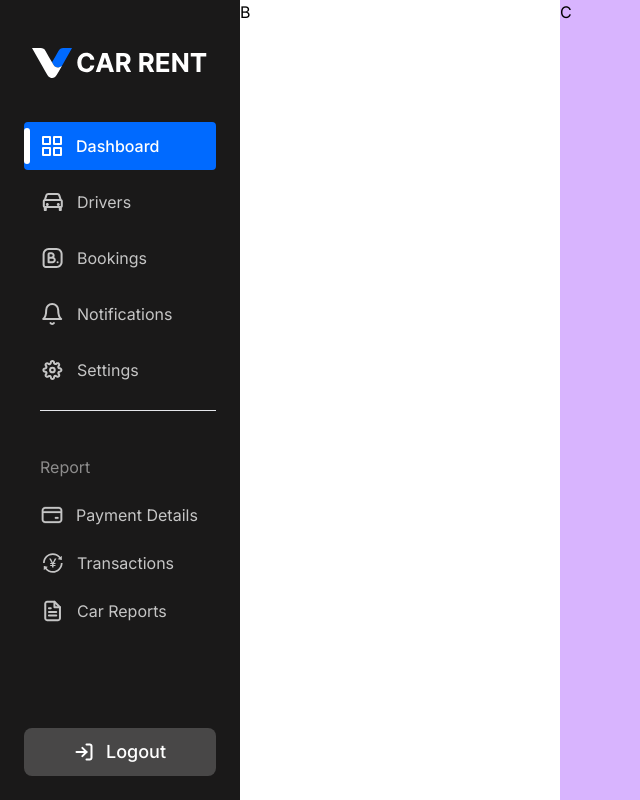
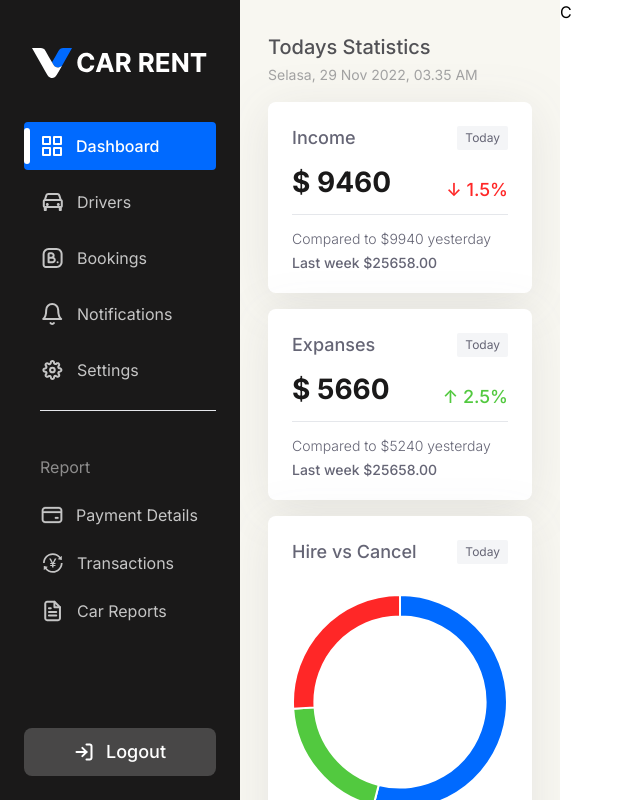
Before and after one commit to cuunoong/car-rental, a Next.js app: page / in a window 1280 px wide. Shown: the whole page, without its empty margins (0-640 px from the left). Built offline with nearby package versions, Linux system fonts and the light colour scheme.

Commit message:
Finising todays statistic

```diff
--- /dev/null
+++ b/components/card.tsx
@@ -0,0 +1,12 @@
+import React from "react";
+import Props from "./props";
+
+function Card(props: Props) {
+  return (
+    <div className="rounded-lg bg-white p-6 pb-[18px] drop-shadow-card">
+      {props.children}
+    </div>
+  );
+}
+
+export default Card;
--- /dev/null
+++ b/components/layout.tsx
@@ -0,0 +1,15 @@
+import React from "react";
+import MainMenu from "./main-menu";
+import Props from "./props";
+
+function Layout(props: Props) {
+  return (
+    <div className="flex h-screen w-screen flex-row font-inter">
+      <MainMenu />
+
+      {props.children}
+    </div>
+  );
+}
+
+export default Layout;
--- /dev/null
+++ b/components/statistic-card.tsx
@@ -0,0 +1,48 @@
+import React from "react";
+import Card from "./card";
+
+interface Props {
+  title: string;
+  date: string;
+  amount: number;
+  percentage: number;
+  comparedText: string;
+  lasetWeekText: string;
+}
+
+function StatisticCard(props: Props) {
+  return (
+    <Card>
+      <div className="flex flex-col space-y-3">
+        {/* Header */}
+        <div className="flex flex-row items-center justify-between">
+          <h3 className="text-gray-02">{props.title}</h3>
+          <span className="p5 rounded-sm bg-[#F4F5F7] px-2 py-1 text-gray-02">
+            {props.date}
+          </span>
+        </div>
+        {/* Details */}
+        <div className="flex flex-row items-end justify-between">
+          <h1 className="text-black">$ {props.amount}</h1>
+          <h3
+            className={props.percentage < 0 ? "text-secondary" : "text-green"}
+          >
+            {props.percentage < 0
+              ? `↓ ${props.percentage * -1}`
+              : `↑ ${props.percentage}`}
+            %
+          </h3>
+        </div>
+
+        <hr />
+
+        <div className="text-gray-02">
+          <p className="p3">{props.comparedText}</p>
+          <p className="p2">{props.lasetWeekText}</p>
+        </div>
+      </div>
+    </Card>
+  );
+}
+
+export default StatisticCard;
--- a/pages/index.tsx
+++ b/pages/index.tsx
@@ -1,13 +1,108 @@
-import Link from "next/link";
-import MainMenu from "../components/main-menu";
+import Card from "../components/card";
+import Layout from "../components/layout";
+import StatisticCard from "../components/statistic-card";
+import { Doughnut } from "react-chartjs-2";
+import { Chart as ChartJS, ArcElement, Tooltip, Legend } from "chart.js";
+
+ChartJS.register(ArcElement, Tooltip);
+
+const data = {
+  labels: ["Hired", "Canceled", "Pending"],
+  datasets: [
+    {
+      label: "Total",
+      data: [54, 20, 26],
+      backgroundColor: ["#006AFF", "#52C93F", "#FF2727"],
+    },
+  ],
+};
 
 export default function Home() {
   return (
-    <div className="flex h-screen w-screen flex-row font-inter">
-      <MainMenu />
+    <Layout>
+      {/* Todays Statistic */}
+      <div className="flex w-80 flex-col space-y-4 overflow-y-auto bg-gray-04 px-7 py-8">
+        {/* Headline */}
+        <div>
+          <h2 className="text-gray-01">Todays Statistics</h2>
+          <span className="h5 text-gray-03">
+            {new Date().toLocaleString("id-ID", {
+              weekday: "long",
+              day: "2-digit",
+              month: "short",
+              year: "numeric",
+              hour: "2-digit",
+              minute: "2-digit",
+              hour12: true,
+            })}
+          </span>
+        </div>
 
-      <div className="w-80">B</div>
-      <div className="flex-1 bg-purple-300">C</div>
-    </div>
+        {/* Income */}
+        <StatisticCard
+          title="Income"
+          date="Today"
+          amount={9460.0}
+          percentage={-1.5}
+          comparedText="Compared to $9940 yesterday"
+          lasetWeekText="Last week $25658.00"
+        />
+
+        {/* Expanses */}
+        <StatisticCard
+          title="Expanses"
+          date="Today"
+          amount={5660.0}
+          percentage={2.5}
+          comparedText="Compared to $5240 yesterday"
+          lasetWeekText="Last week $25658.00"
+        />
+
+        <Card>
+          <div className="flex flex-col space-y-[30px]">
+            {/* Header */}
+            <div className="flex flex-row items-center justify-between">
+              <h3 className="text-gray-02">Hire vs Cancel</h3>
+              <span className="p5 rounded-sm bg-[#F4F5F7] px-2 py-1 text-gray-02">
+                Today
+              </span>
+            </div>
+
+            <div>
+              <Doughnut
+                data={data}
+                options={{ cutout: "80%" }}
+                className="mb-6"
+              />
+              <div className="flex flex-col space-y-2">
+                <div className="flex flex-row items-center">
+                  <span className="h-4 w-4 flex-none rounded-full bg-primary"></span>
+                  <p className="ml-3 mr-6 flex-1">Total Hired</p>
+                  <p>
+                    54% <span className="text-green">↑</span>
+                  </p>
+                </div>
+                <div className="flex flex-row items-center">
+                  <span className="h-4 w-4 flex-none rounded-full bg-secondary"></span>
+                  <p className="ml-3 mr-6 flex-1">Total Canceled</p>
+                  <p>
+                    20% <span className="text-secondary">↓</span>
+                  </p>
+                </div>
+                <div className="flex flex-row items-center">
+                  <span className="h-4 w-4 flex-none rounded-full bg-green"></span>
+                  <p className="ml-3 mr-6 flex-1">Total Pending</p>
+                  <p>
+                    26% <span className="text-secondary">↓</span>
+                  </p>
+                </div>
+              </div>
+            </div>
+          </div>
+        </Card>
+      </div>
+
+      <div className="flex-1 bg-white">C</div>
+    </Layout>
   );
 }
```
